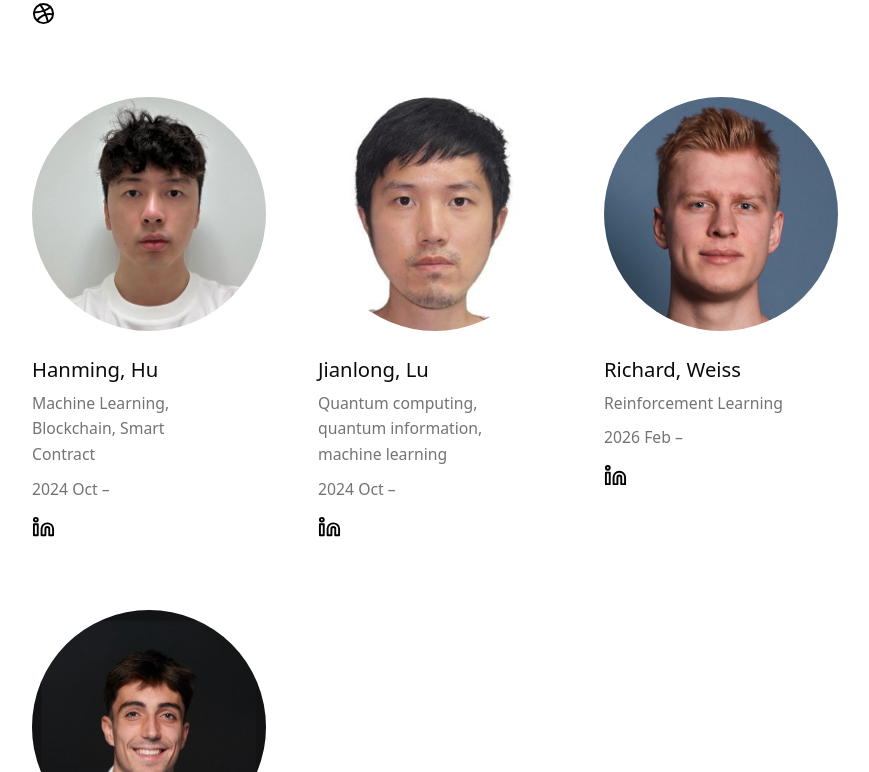
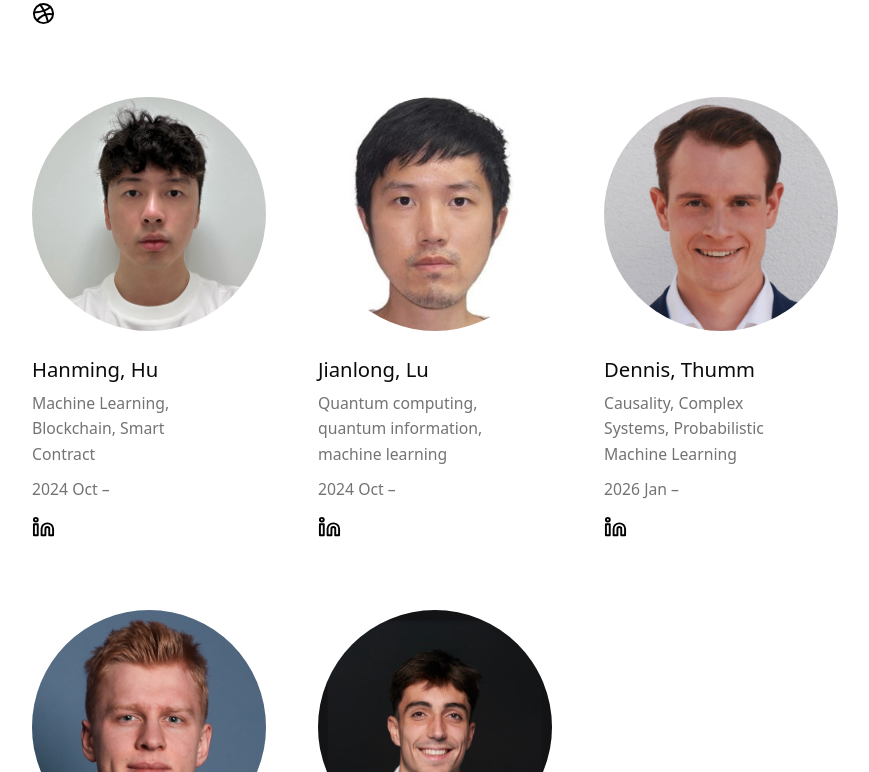
Before and after one commit to Hanmingh/Chen, a React (Vite) app: page /member in a window 1280 px wide. Shown: the part 2048-2820 px from the top of the page, without its empty margins (224-1093 px from the left). Built offline with nearby package versions, Linux system fonts and the light colour scheme.

Commit message:
team_updated

```diff
--- a/src/data/teamData.ts
+++ b/src/data/teamData.ts
@@ -132,6 +132,17 @@
         avatar: "teams/current/jianlong.jpg",
         company: "",
         linkedin:"https://www.linkedin.com/in/jianlong-lu-1662a9167/",
+        github:"",
+        dribbble:"",
+    },
+    {
+        id: "dennis",
+        name: "Dennis, Thumm",
+        term: "2026 Jan –",
+        focus: "Causality, Complex Systems, Probabilistic Machine Learning",
+        avatar: "teams/current/dennis.jpeg",
+        company: "",
+        linkedin:"https://www.linkedin.com/in/dennisthumm/",
         github:"",
         dribbble:"",
     },
```
Also changed, not shown: public/teams/current/dennis.jpeg (added).
